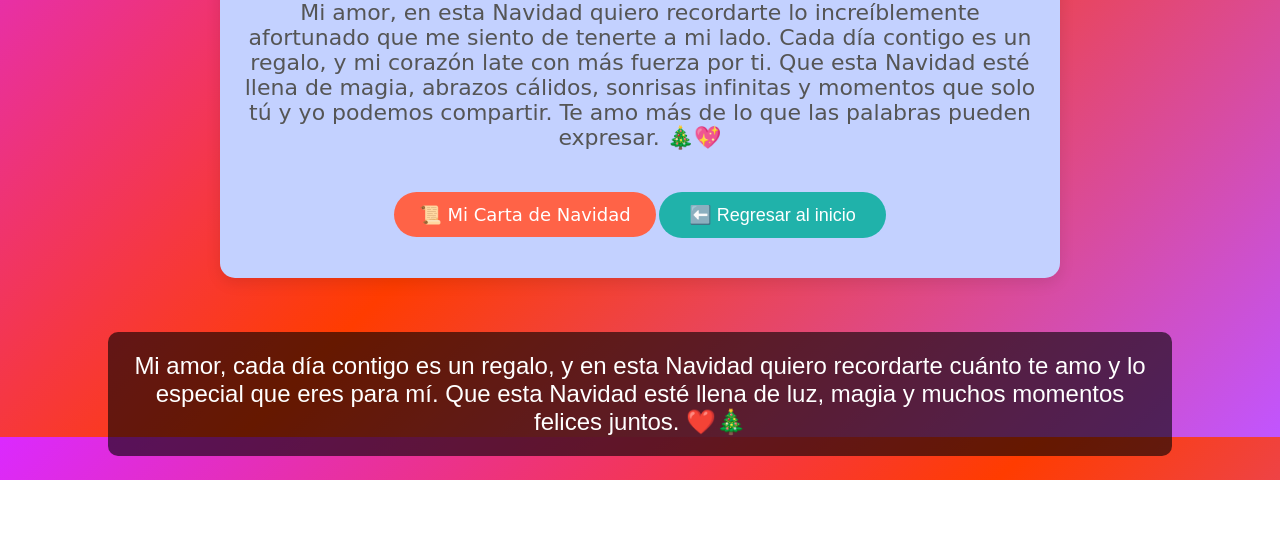
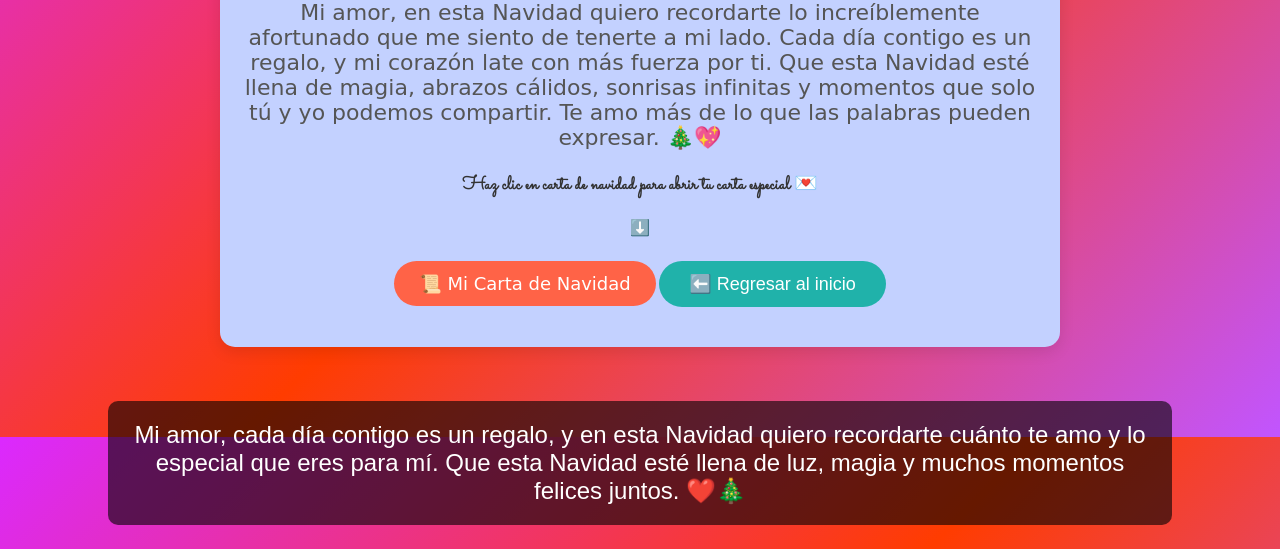
Before and after one commit to Jhosep24/jhosep24Kiara, a plain HTML site: page carta.html in a window 1280 px wide. Shown: the part 363-912 px from the top of the page. Before the commit the page ends 843 px from the top, so only its background shows below. Drawn offline with Linux system fonts and the light colour scheme.

Commit message:
Update carta.html

```diff
--- a/carta.html
+++ b/carta.html
@@ -31,6 +31,8 @@
       </p>
 
     </div>
+       <h3 class="mensaje-carta">Haz clic en carta de navidad para abrir tu carta especial 💌</h3>
+    <div class="flecha-abajo">⬇️</div>
 
     <!-- Botón para ver la carta -->
     <button class="ver-carta-btn">📜 Mi Carta de Navidad</button>
```
